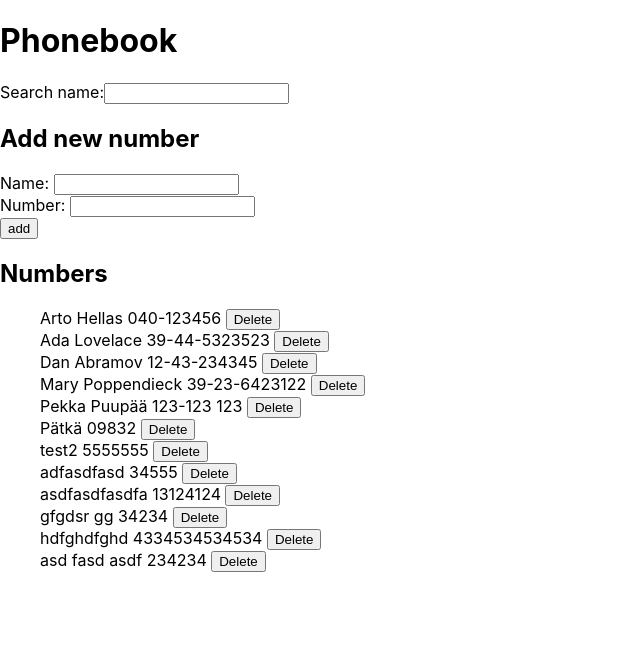
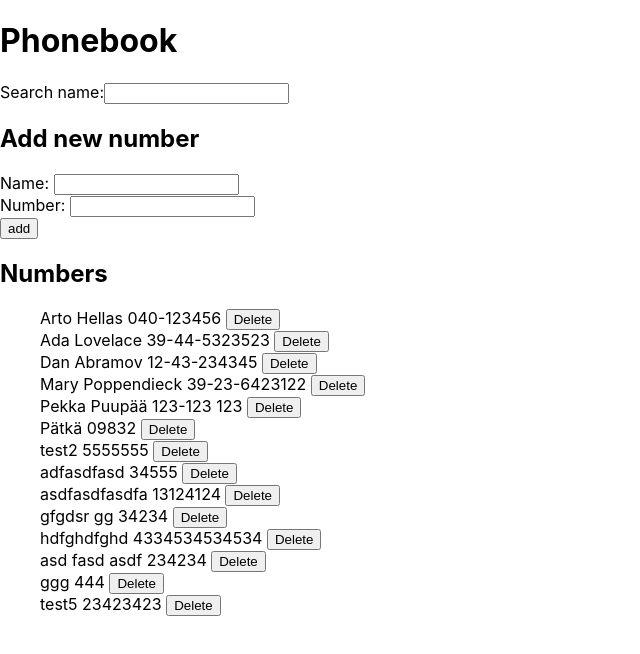
Before and after one commit to aarneharju/fullstack-open-2022, a React (Create React App) app in the folder part2/phonebook/: page / in a window 1280 px wide. Shown: the top 654 px of the page, without its empty margins (0-640 px from the left). Built offline with nearby package versions, Linux system fonts and the light colour scheme; data requests are answered from the project's data file.

Commit message:
Refactored error messages to notificationHandler

```diff
--- a/part2/phonebook/db.json
+++ b/part2/phonebook/db.json
@@ -59,6 +59,16 @@
       "name": " asd fasd asdf ",
       "number": "234234",
       "id": 14
+    },
+    {
+      "name": "ggg",
+      "number": "444",
+      "id": 15
+    },
+    {
+      "name": "test5",
+      "number": "23423423",
+      "id": 16
     }
   ]
 }
--- a/part2/phonebook/src/App.js
+++ b/part2/phonebook/src/App.js
@@ -60,17 +60,35 @@ const App = () => {
   const [newName, setNewName] = useState('');
   const [newNumber, setNewNumber] = useState('');
 
-  const serverConnectionErrorMessage = 'Connection to server failed: ';
+  const serverConnectionErrorMessage = 'connection to server failed: ';
 
   // Functions
   const deletePerson = (id) => {
     if (window.confirm(`Delete ${persons.find(person => person.id === id).name}?`)) {
       apiCalls.deletePerson(id)
-        .then(setPersons(persons.filter(person => person.id !== id)))
-        .catch(error => alert(`Unable to delete person, ${serverConnectionErrorMessage}: ${error}`));
+        .then(data => {
+          const message = `${persons.find(person => person.id === id).name} added to phonebook.`;
+          const type = 'success';
+
+          setPersons(persons.filter(person => person.id !== id));
+
+        })
+        .catch(error => {
+          const message = `Unable to delete person, ${serverConnectionErrorMessage}: ${error}`;
+          const type = 'error';
+          handleNotifications({ message, type });
+        });
       return 'Person deleted.'
     } else return;
   }
+
+  const handleNotifications = ({ message, type }) => {
+    setNotificationMessageObject({ message, type });
+    setTimeout(() => {
+      setNotificationMessageObject(null);
+    }, 5000);
+  }
+
 
   const personsArray = persons.filter(person => person.name.toLowerCase().includes(newSearch.toLowerCase())).map(person => <Person key={person.id} person={person} deletePerson={deletePerson} />); // deletePerson -function needs to be defined before this
 
@@ -80,7 +98,11 @@ const App = () => {
   useEffect(() => {
     apiCalls.getAllPersons()
       .then(data => setPersons(data))
-      .catch(error => alert(`Unable to fetch notes, ${serverConnectionErrorMessage}: ${error}`));
+      .catch(error => {
+        const message = `Unable to fetch notes, ${serverConnectionErrorMessage}: ${error}`;
+        const type = 'error';
+        handleNotifications({ message, type });
+      });
   }, [])
 
   // Event handler functions
@@ -111,13 +133,14 @@ const App = () => {
           setNewName('');
           setNewNumber('');
 
-          setNotificationMessageObject({ message, type });
-          setTimeout(() => {
-            setNotificationMessageObject(null);
-          }, 5000);
+          handleNotifications({ message, type });
           return 'Person added.';
         })
-        .catch(error => alert(`Unable to add person, ${serverConnectionErrorMessage}: ${error}`));
+        .catch(error => {
+          const message = `Unable to add person, ${serverConnectionErrorMessage}: ${error}`;
+          const type = 'error';
+          handleNotifications({ message, type });
+        });
 
     } else {
       if (window.confirm(`${newName} is already in the phonebook, would you like to replace the old number with the new one?`)) {
@@ -128,15 +151,16 @@ const App = () => {
             const type = 'success';
 
             setPersons(persons.map(person => person.id !== personToUpdate.id ? person : data));
-            // setNewName('');
-            // setNewNumber('');
+            setNewName('');
+            setNewNumber('');
 
-            setNotificationMessageObject({ message, type });
-            setTimeout(() => {
-              setNotificationMessageObject(null);
-            }, 5000);
+            handleNotifications({ message, type });
           })
-          .catch(error => alert(`Unable to update person, ${serverConnectionErrorMessage}: ${error}`));
+          .catch(error => {
+            const message = `Unable to update person, ${serverConnectionErrorMessage}: ${error}`;
+            const type = 'error';
+            handleNotifications({ message, type });
+          });
       } else return;
     }
   };
--- a/part2/phonebook/src/Notification.module.css
+++ b/part2/phonebook/src/Notification.module.css
@@ -1,4 +1,6 @@
 .error p {
+    display: inline-block;
+    padding: 10px 20px;
     border: 2px solid red;
     border-radius: 20px;
     background-color: crimson;
```
